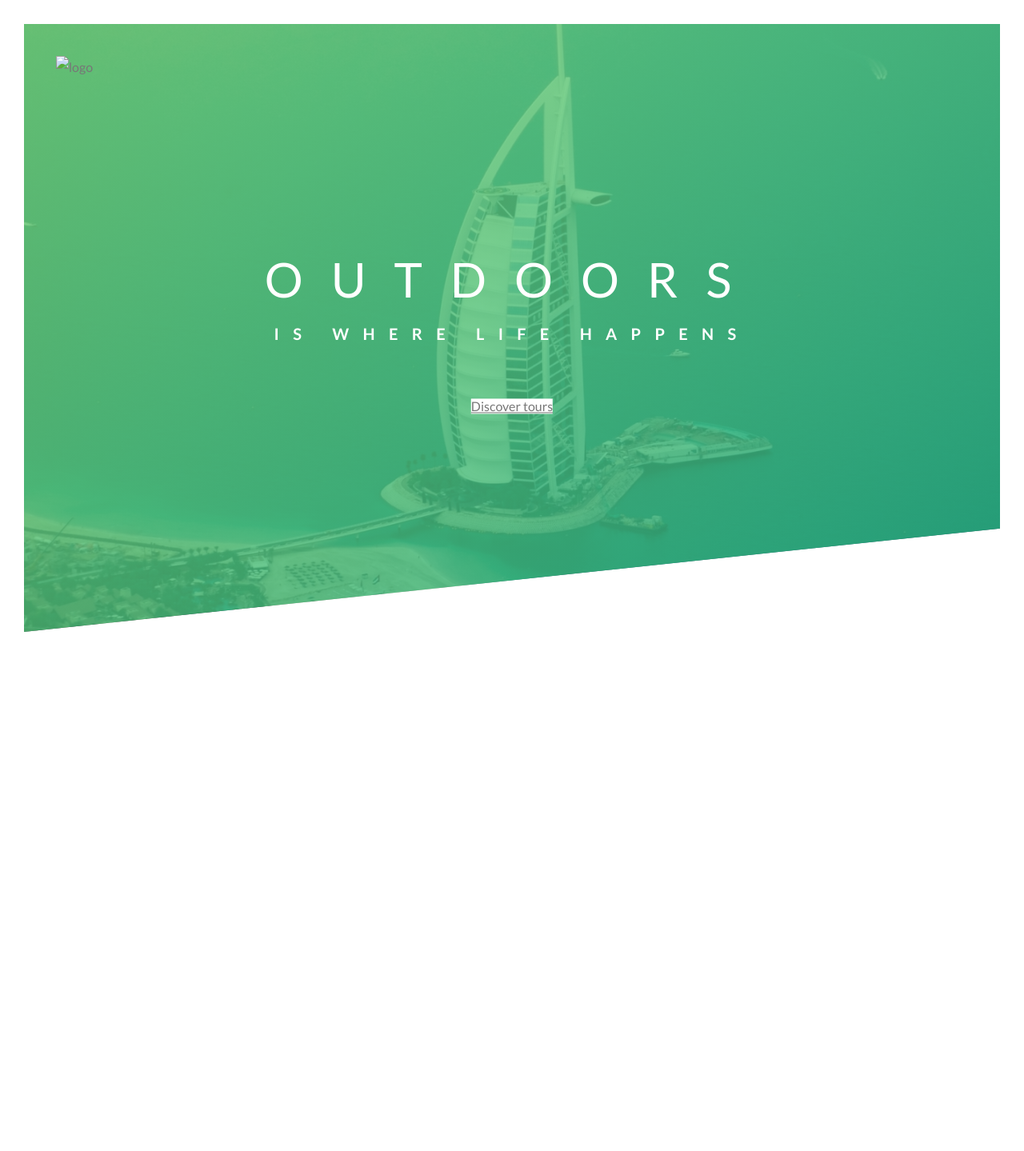
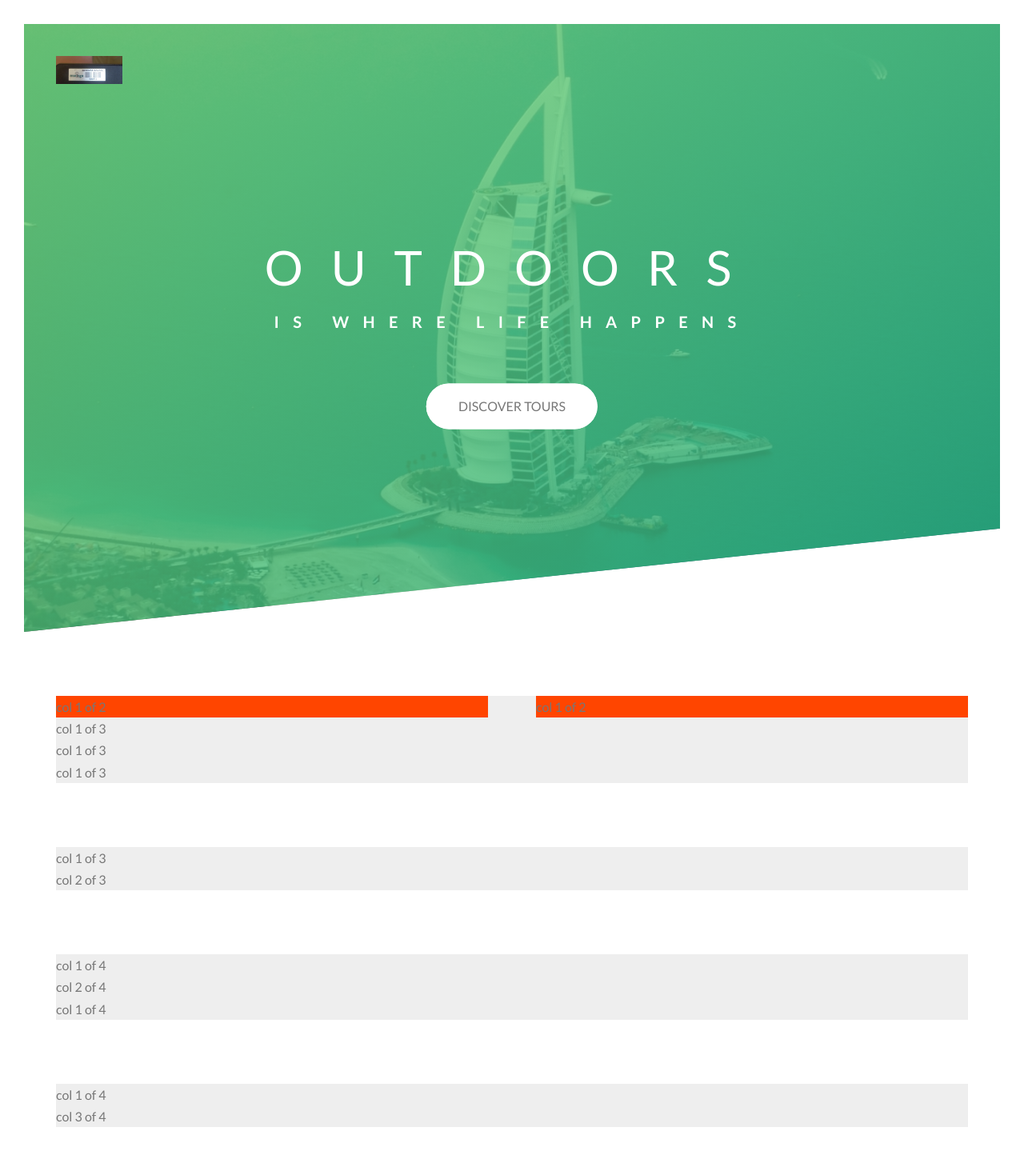
Before and after one commit to jerumanu/Netours, a website: page index.html in a window 1280 px wide. Shown: the whole page at 80% size. Before the commit the page ends 820 px from the top, so only its background shows below. Drawn offline with Linux system fonts and the light colour scheme; files whose address does not match are found by name.

Commit message:
architect sass

```diff
--- a/index.html
+++ b/index.html
@@ -1,26 +1,80 @@
 <!DOCTYPE html>
 <html lang="en">
+
 <head>
     <meta charset="UTF-8">
     <meta http-equiv="X-UA-Compatible" content="IE=edge">
     <meta name="viewport" content="width=device-width, initial-scale=1.0">
     <title>Document</title>
-    <link rel="stylesheet" href="./styles.css">
+    <link rel="stylesheet" href="./css/style.css">
 </head>
+
 <body>
-    <header class="header" >
-        <div class="logo-box">
-            <img src="./images/9 at 9.41.47 AM.jpeg" alt="logo" class = :logo ;>
+    <header class="header">
+        <div class="header__logo-box">
+            <img src="./images/WhatsApp Image 2021-04-19 at 9.41.47 AM.jpeg" alt="logo" class="header__logo ">
         </div>
-        <div class="text-box">
+        <div class="header__text-box">
             <h1 class="heading-primary">
-                <span class="heading-primary-main"> Outdoors</span>
-                <span class="heading-primary-sup">  is where life happens</span>
-             </h1>
-             <a href="#" class="bnt btn-white"> Discover tours</a>
+                <span class="heading-primary--main"> Outdoors</span>
+                <span class="heading-primary--sup"> is where life happens</span>
+            </h1>
+            <a href="#" class="btn btn--white btn--animated"> Discover tours</a>
         </div>
+
 
     </header>
 
+    <section class="grid-test">
+        <div class="row">
+            <div class="col-1-of-2">
+                col 1 of 2
+            </div>
+            <div class="col-1-of-2">
+                col 1 of 2
+            </div>
+        </div>
+        <div class="row">
+            <div class="col-1-of-3">
+                col 1 of 3
+            </div>
+            <div class="col-1-of-3">
+                col 1 of 3
+            </div>
+            <div class="col-1-of-3">
+                col 1 of 3
+            </div>
+        </div>
+        <div class="row">
+            <div class="col-1-of-3">
+                col 1 of 3
+            </div>
+            <div class="col-2-of-3">
+                col 2 of 3
+            </div>
+        </div>
+            <div class="row">
+            <div class="col-1-of-4">
+                col 1 of 4
+            </div>
+            <div class="col-2-of-4">
+                col 2 of 4
+            </div>
+            <div class="col-1-of-4">
+                col 1 of 4
+            </div>
+        </div>
+        <div class="row">
+            <div class="col-1-of-4">
+                col 1 of 4
+            </div>
+            <div class="col-3-of-4">
+                col 3 of 4
+            </div>
+
+        </div>
+    </section>
+
 </body>
+
 </html>
--- a/package.json
+++ b/package.json
@@ -4,7 +4,7 @@
   "description": "",
   "main": "index.js",
   "scripts": {
-    "test": "echo \"Error: no test specified\" && exit 1"
+    "compile:sass":"node-sass sass/style.scss css/style.css -w"
   },
   "author": "",
   "license": "ISC",
--- /dev/null
+++ b/sass/abstracts/_variables.scss
@@ -0,0 +1,13 @@
+// colors
+$color-primary:#55e57e;
+$color-primary-light:#7ed56f;
+$color-primary-dark:#28b485;
+$color-grey-dark:#777;
+$color-white:#fff;
+$color-black:#000;
+
+// grid
+
+$grid-width:114rem;
+$gutter-vertical:8rem;
+$gutter-horizontal:6rem;
--- /dev/null
+++ b/sass/base/_animations.scss
@@ -0,0 +1,40 @@
+@keyframes MoveInLeft{
+    0%{
+   opacity: 0;
+   transform: translateX(-10rem);
+    }
+
+    80%{
+transform: translateX(1rem);
+    }
+    100%{
+       opacity: 1;
+       transform: translate(0);
+    }
+}
+@keyframes MoveInRight{
+   0%{
+  opacity: 0;
+  transform: translateX(10rem);
+   }
+
+   80%{
+transform: translateX(-1rem);
+   }
+   100%{
+      opacity: 1;
+      transform: translate(0);
+   }
+}
+@keyframes MoveInBottom{
+   0%{
+  opacity: 0;
+  transform: translateY(3rem);
+   }
+
+
+   100%{
+      opacity: 1;
+      transform: translate(0);
+   }
+}
--- /dev/null
+++ b/sass/base/_base.scss
@@ -0,0 +1,17 @@
+*
+, ::after
+,::before{
+
+    margin: 0;
+    padding: 0;
+    box-sizing: inherit;
+
+}
+html{
+    // define  what 1rem is
+    font-size: 62.5%;
+}
+body {
+
+    box-sizing: border-box;
+}
--- /dev/null
+++ b/sass/base/_typography.scss
@@ -0,0 +1,37 @@
+
+body {
+    font-family: "lato",sans-serif;
+    font-weight: 400;
+    font-size: 1.6rem;
+    line-height: 1.7;
+    color:$color-grey-dark;
+    padding: 3rem;
+}
+
+.heading-primary{
+  color:$color-white;
+  text-transform: uppercase;
+  backface-visibility: hidden;
+  margin-bottom: 6rem;
+
+  &--main{
+    display: block;
+    font-size: 6rem;
+    font-weight: 400;
+    letter-spacing: 3.5rem;
+   animation-name: MoveInLeft;
+   animation-duration: 1s;
+   /* animation-delay: 3s;
+   animation-iteration-count: 3; */
+   animation-timing-function: ease-out;
+
+   }
+   &--sup{
+   display: block;
+   font-size: 2rem;
+    font-weight: 700;
+    letter-spacing: 1.73rem;
+    animation: MoveInRight 1s ease-out;
+   }
+
+ }
--- /dev/null
+++ b/sass/components/_button.scss
@@ -0,0 +1,52 @@
+.btn{
+    &:link,
+&:visited{
+text-transform: uppercase;
+text-decoration: none;
+padding:1.5rem 4rem ;
+display: inline-block;
+border-radius: 10rem;
+transition: all .2s;
+position: relative;
+font-size: 1.6rem;
+
+}
+&:hover{
+   transform: translateY(-.3rem);
+   box-shadow: 0 1rem 2rems rgba($color-black , .2);
+   &::after{
+    transform: scaleX(1.4) scaleY(1.6);
+    opacity: 0;
+}
+}
+&:active{
+    transform: translateY(-1px);
+    box-shadow: 0 .5rem 1rem rgba($color-black, .2);
+}
+
+&--white{
+    background-color: $color-white;
+    color:$color-grey-dark;
+    &::after{
+        background-color:$color-white;
+}
+}
+&::after{
+    content:"" ;
+    display: inline-block;
+    height: 100%;
+    width: 100%;
+    border-radius: 10rem;
+    position: absolute;
+    top: 0;
+    left: 0;
+    z-index: -1;
+   transition: all .4s;
+
+
+}
+&--animated{
+   animation:MoveInBottom .5s ease-out  .75s;
+   animation-fill-mode: backwards;
+}
+}
--- /dev/null
+++ b/sass/layout/_grid.scss
@@ -0,0 +1,17 @@
+.row{
+    max-width: $grid-width;
+    background-color:#eee ;
+    margin: 0 auto;
+
+    &:not(:last-child){
+    margin-bottom: $gutter-vertical;
+    }
+    .col-1-of-2{
+        width: calc((100% - #{$gutter-horizontal})/2);
+        background-color: orangered;
+        float: left;
+        &:not(:last-child){
+         margin-right: $gutter-horizontal;
+        }
+    }
+}
--- /dev/null
+++ b/sass/layout/_header.scss
@@ -0,0 +1,31 @@
+.header {
+    height: 95vh;
+    position: relative;
+    background-image:linear-gradient(to right bottom,
+      rgba($color-primary-light, 0.8),
+    rgba( $color-primary-dark, 0.8))
+      ,url(  ./images/7tb-b37yHx4.png);
+    background-size: cover;
+    background-position: top;
+    clip-path: polygon(0 0, 100% 0, 100% 83%, 0% 100%);
+   &__logo-box{
+    position: absolute;
+    top :4rem;
+    left :4rem;
+   }
+
+
+
+&__logo{
+ height: 3.5rem;
+
+
+}
+&__text-box{
+    position: absolute;
+    top: 50%;
+    left: 50%;
+    transform: translate(-50% , -50%);
+    text-align: center;
+}
+}
--- /dev/null
+++ b/sass/style.scss
@@ -0,0 +1,19 @@
+@import url('https://fonts.googleapis.com/css2?family=Lato&display=swap');
+@import url('https://fonts.googleapis.com/css2?family=Lato:wght@400;700&display=swap');
+
+
+@import"abstracts/functions";
+// @import"abstracts/mixins";
+@import"abstracts/variables";
+
+@import "base/animations";
+@import "base/base";
+@import "base/typography";
+@import "base/utilities";
+
+@import"components/button";
+
+@import"layout/header";
+@import"layout/grid";
+
+// @import "pages/home";
--- a/styles.css
+++ /dev/null
@@ -1,121 +0,0 @@
-@import url('https://fonts.googleapis.com/css2?family=Lato&display=swap');
-@import url('https://fonts.googleapis.com/css2?family=Lato:wght@400;700&display=swap');
-* {
-
-    margin: 0;
-    padding: 0;
-    box-sizing: border-box;
-
-}
-body {
-    font-family: "lato",sans-serif;
-    font-weight: 400;
-    font-size: 16px;
-    line-height: 1.7;
-    color: #777;
-    padding: 30px;
-}
-.header {
-    height: 95vh;
-    position: relative;
-    background-image:linear-gradient(to right bottom,
-      rgba(126, 213, 111, 0.8),
-      hsla(160, 64%, 43%, 0.8))
-      ,url(  ./images/7tb-b37yHx4.png);
-    background-size: cover;
-    background-position: top;
-    clip-path: polygon(0 0, 100% 0, 100% 83%, 0% 100%);
-
-}
- .logo-box{
- position: absolute;
- top :40px;
- left :40px;
- }
-.logo{
- height: 35px;
-
-
-}
-.text-box{
-    position: absolute;
-    top: 50%;
-    left: 50%;
-    transform: translate(-50% , -50%);
-    text-align: center;
-}
- .heading-primary{
-  color: #fff;
-  text-transform: uppercase;
-  backface-visibility: hidden;
-  margin-bottom: 60px;
-
-
- }
- .heading-primary-main{
-  display: block;
-  font-size: 60px;
-  font-weight: 400;
-  letter-spacing: 35px;
- animation-name: MoveInLeft;
- animation-duration: 1s;
- /* animation-delay: 3s;
- animation-iteration-count: 3; */
- animation-timing-function: ease-out;
-
- }
- .heading-primary-sup{
- display: block;
- font-size: 20px;
-  font-weight: 700;
-  letter-spacing: 17.3px;
-  animation: MoveInRight 1s ease-out;
- }
-
- @keyframes MoveInLeft{
-     0%{
-    opacity: 0;
-    transform: translateX(-100px);
-     }
-
-     80%{
- transform: translateX(10px);
-     }
-     100%{
-        opacity: 1;
-        transform: translate(0);
-     }
- }
- @keyframes MoveInRight{
-    0%{
-   opacity: 0;
-   transform: translateX(100px);
-    }
-
-    80%{
-transform: translateX(-10px);
-    }
-    100%{
-       opacity: 1;
-       transform: translate(0);
-    }
-}
-.btn:link
-.btn:visited{
-text-transform: uppercase;
-text-decoration: none;
-padding:15px 40px ;
-display: inline-block;
-
-}
-.btn:hover{
-   transform: translateY(-3px);
-}
-btn:active{
-    transform: translateY(-px);
-}
-
-.btn-white{
-    background-color: #fff;
-    color: #777;
-}
```
Also changed, not shown: css/style.css (added), sass/abstracts/_functions.scss (added), sass/abstracts/_mixins.scss (added), sass/base/_utilities.scss (added), 1 other file.
